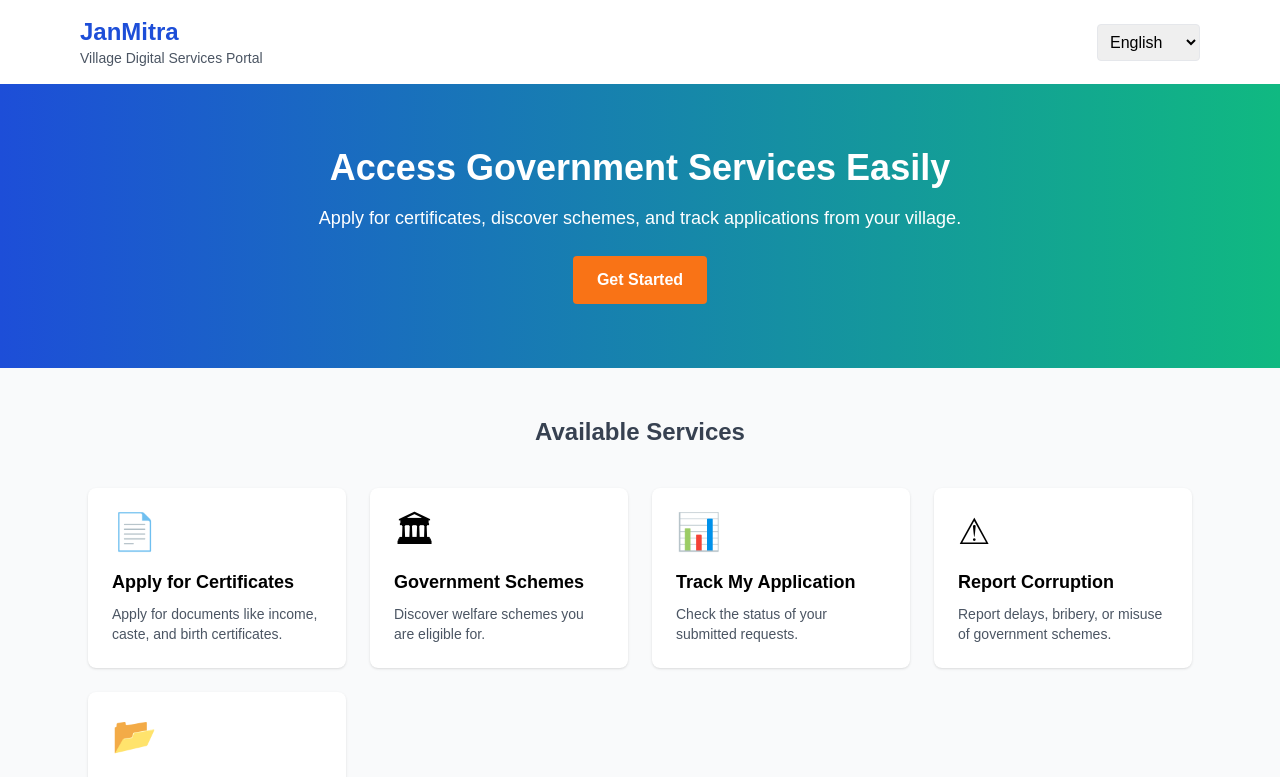
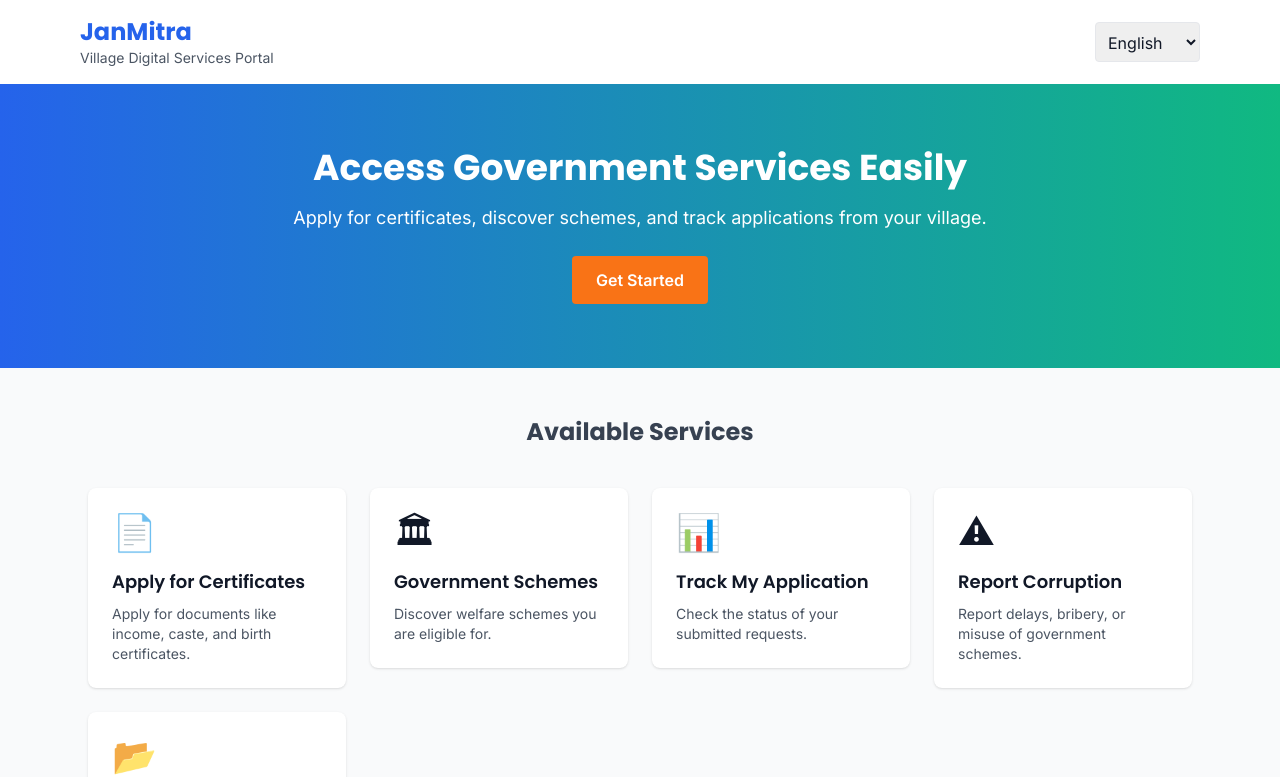
Before and after one commit to yellowgram1543/jamitra-portal, a React (Vite) app in the folder janmitra-portal/: page / in a window 1280 px wide. Shown: the top 777 px of the page. Built offline with nearby package versions, Linux system fonts and the light colour scheme.

Commit message:
updated css

```diff
--- a/janmitra-portal/src/index.css
+++ b/janmitra-portal/src/index.css
@@ -1,7 +1,39 @@
+@import url('https://fonts.googleapis.com/css2?family=Inter:wght@300;400;500;600;700&family=Poppins:wght@400;500;600;700&display=swap');
+
 @tailwind base;
 @tailwind components;
 @tailwind utilities;
 
-body{
-  font-family: Arial, sans-serif;
+@layer base {
+  body {
+    @apply font-sans bg-brand-surface text-gray-900 antialiased;
+  }
+
+  h1, h2, h3, h4, h5, h6 {
+    @apply font-display;
+  }
 }
+
+@layer components {
+  .btn-primary {
+    @apply bg-gradient-to-r from-brand-blue to-brand-blue-dark text-white font-semibold py-3 px-6 rounded-xl
+           shadow-soft hover:shadow-soft-lg hover:-translate-y-0.5 active:scale-95 transition-all duration-200;
+  }
+
+  .btn-secondary {
+    @apply bg-white text-brand-blue-dark border border-gray-200 font-semibold py-3 px-6 rounded-xl
+           shadow-soft hover:shadow-soft-lg hover:-translate-y-0.5 active:scale-95 transition-all duration-200;
+  }
+
+  .card-elevated {
+    @apply bg-white p-6 rounded-2xl shadow-soft hover:shadow-soft-lg hover:-translate-y-1 transition-all duration-300;
+  }
+
+  .input-field {
+    @apply w-full bg-white border border-gray-200 p-3 rounded-xl focus:ring-2 focus:ring-brand-blue/20 focus:border-brand-blue outline-none transition-all duration-200;
+  }
+
+  .badge {
+    @apply px-3 py-1 rounded-full text-xs font-bold uppercase tracking-wider;
+  }
+}
--- a/janmitra-portal/tailwind.config.js
+++ b/janmitra-portal/tailwind.config.js
@@ -10,11 +10,11 @@ export default {
         brand: {
           blue: {
             light: "#3b82f6",
-            DEFAULT: "#1d4ed8",
-            dark: "#1e40af",
+            DEFAULT: "#2563EB",
+            dark: "#1E40AF",
           },
           green: {
-            light: "#22c55e",
+            light: "#34d399",
             DEFAULT: "#10b981",
             dark: "#059669",
           },
@@ -22,8 +22,25 @@ export default {
             light: "#fb923c",
             DEFAULT: "#f97316",
             dark: "#ea580c",
-          }
+          },
+          surface: "#F9FAFB",
         }
+      },
+      borderRadius: {
+        'xl': '12px',
+        '2xl': '20px',
+      },
+      boxShadow: {
+        'soft': '0 4px 20px -2px rgba(0, 0, 0, 0.05), 0 2px 10px -2px rgba(0, 0, 0, 0.03)',
+        'soft-lg': '0 10px 25px -3px rgba(0, 0, 0, 0.06), 0 4px 12px -2px rgba(0, 0, 0, 0.04)',
+      },
+      fontFamily: {
+        sans: ['Inter', 'ui-sans-serif', 'system-ui', '-apple-system', 'BlinkMacSystemFont', 'Segoe UI', 'Roboto', 'Helvetica Neue', 'Arial', 'Noto Sans', 'sans-serif'],
+        display: ['Poppins', 'sans-serif'],
+      },
+      transitionProperty: {
+        'height': 'height',
+        'spacing': 'margin, padding',
       }
     },
   },
```
